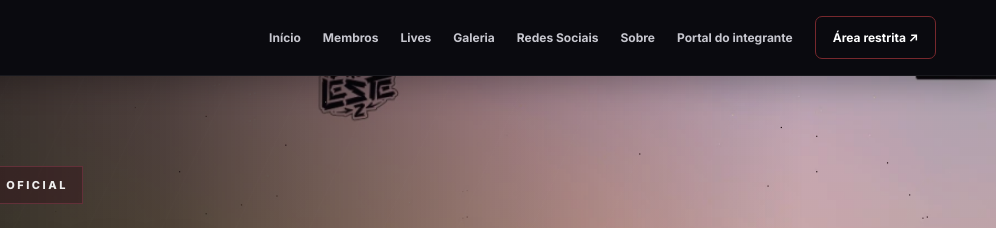
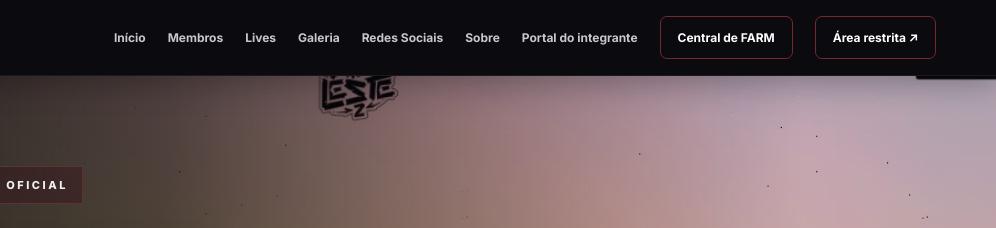
Before and after one commit to cvnicius-ship-it/japao, a website: page public/index.html in a window 1280 px wide. Shown: the top 228 px of the page, 284-1280 px from the left. Drawn offline with nearby package versions, Linux system fonts and the light colour scheme; no server answers; a web font is replaced by a local one.

Commit message:
Adicionando Central de FARM no menu

```diff
--- a/public/index.html
+++ b/public/index.html
@@ -69,6 +69,7 @@
       <a href="#redes">Redes Sociais</a>
       <a href="#sobre">Sobre</a>
       <a href="/portal.html">Portal do integrante</a>
+      <a class="nav-panel" href="/farm.html">Central de FARM</a>
       <a class="nav-panel" href="#painel">
         Área restrita ↗
       </a>
```
